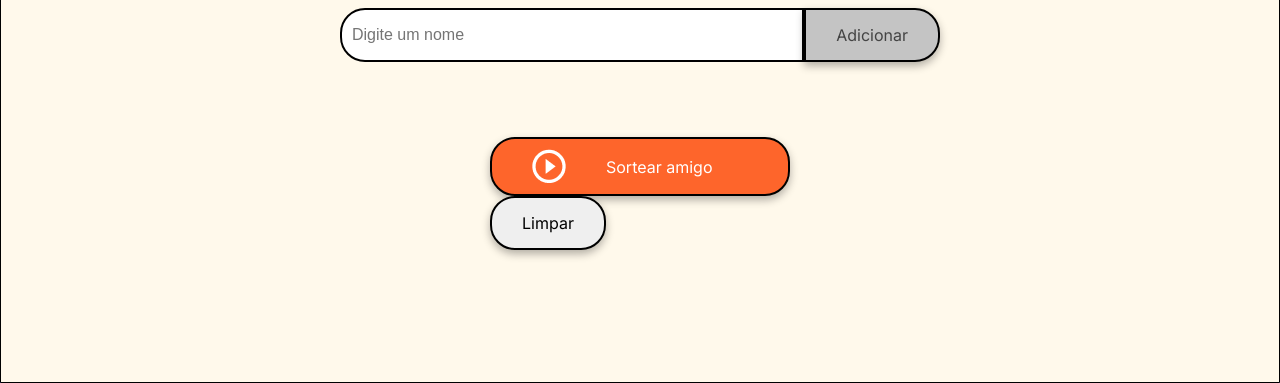
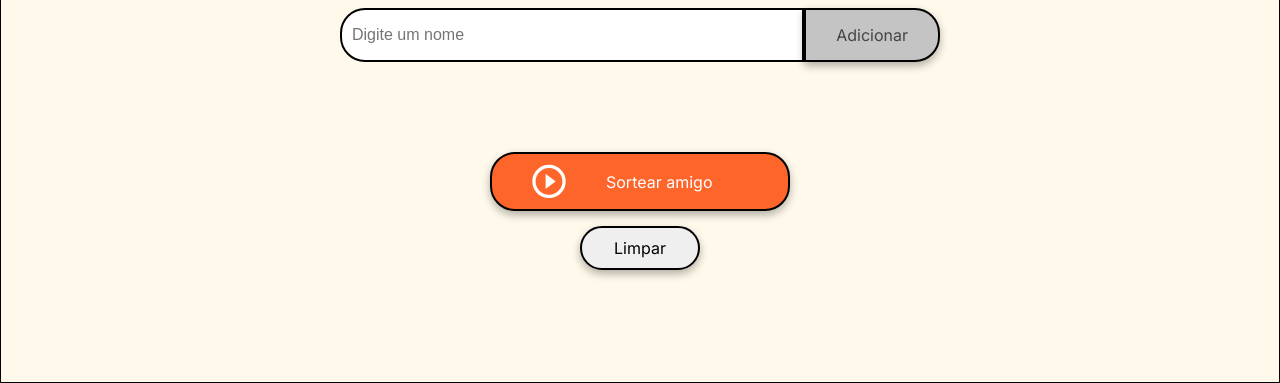
Before and after one commit to kimcnsouza/desafio-amigo-secreto, a plain HTML site: page index.html in a window 1280 px wide. Shown: the part 417-800 px from the top of the page. Drawn offline with Linux system fonts and the light colour scheme.

Commit message:
estilo botão limpar

```diff
--- a/style.css
+++ b/style.css
@@ -90,6 +90,10 @@ body {
 .button-container {
     width: 300px;
     justify-content: center;
+
+    display: flex;
+    flex-direction: column;
+    align-items: center;
 }
 
 /* Estilos de entrada de texto */
@@ -148,9 +152,15 @@ ul {
     align-items: center;
     width: 100%;
     padding: 10px 40px;
+    margin: 15px 0;
     color: var(--color-white);
     background-color: var(--color-button);
     font-size: 16px;
+}
+
+.limparJogo{
+    width: 40%;
+    padding: 10px 20px;
 }
 
 .button-draw img {
```
